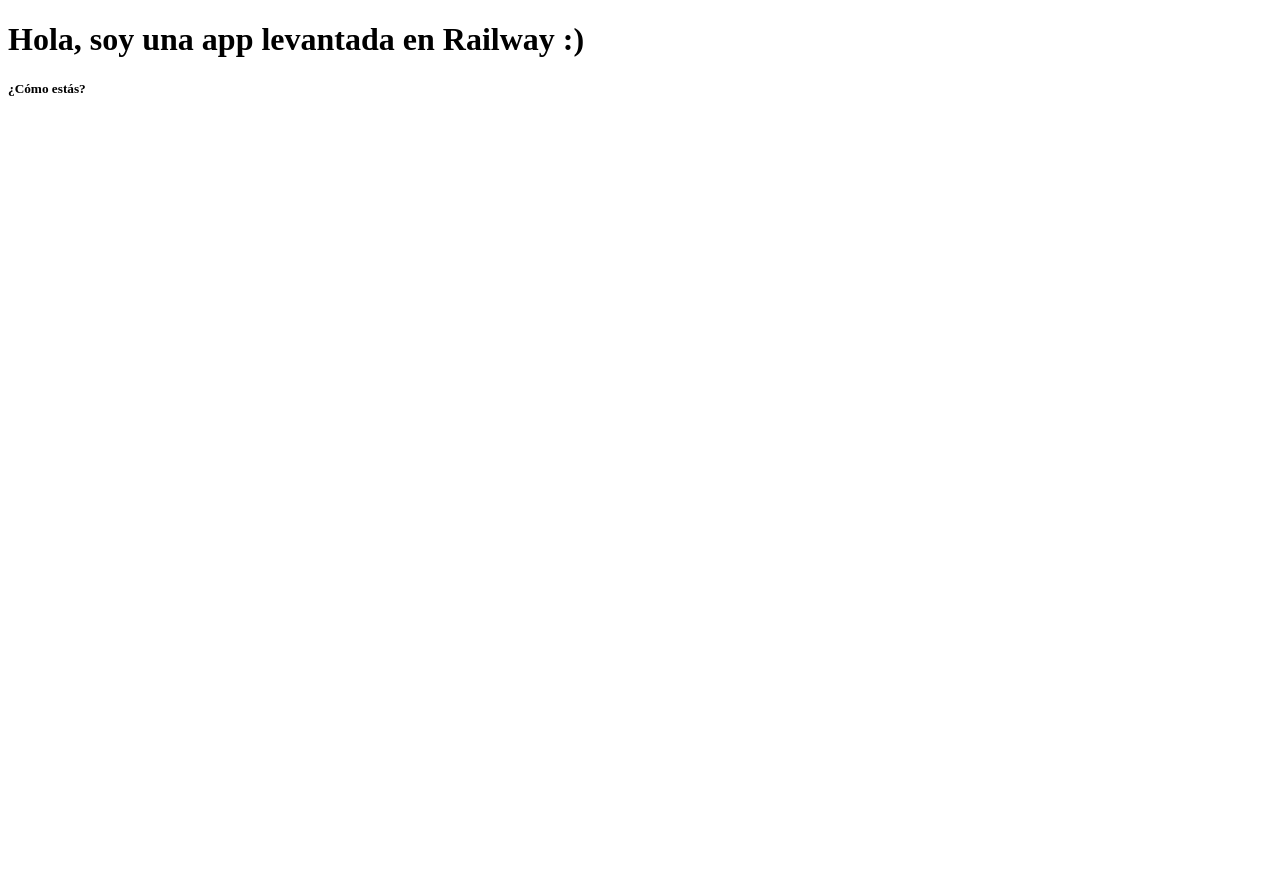
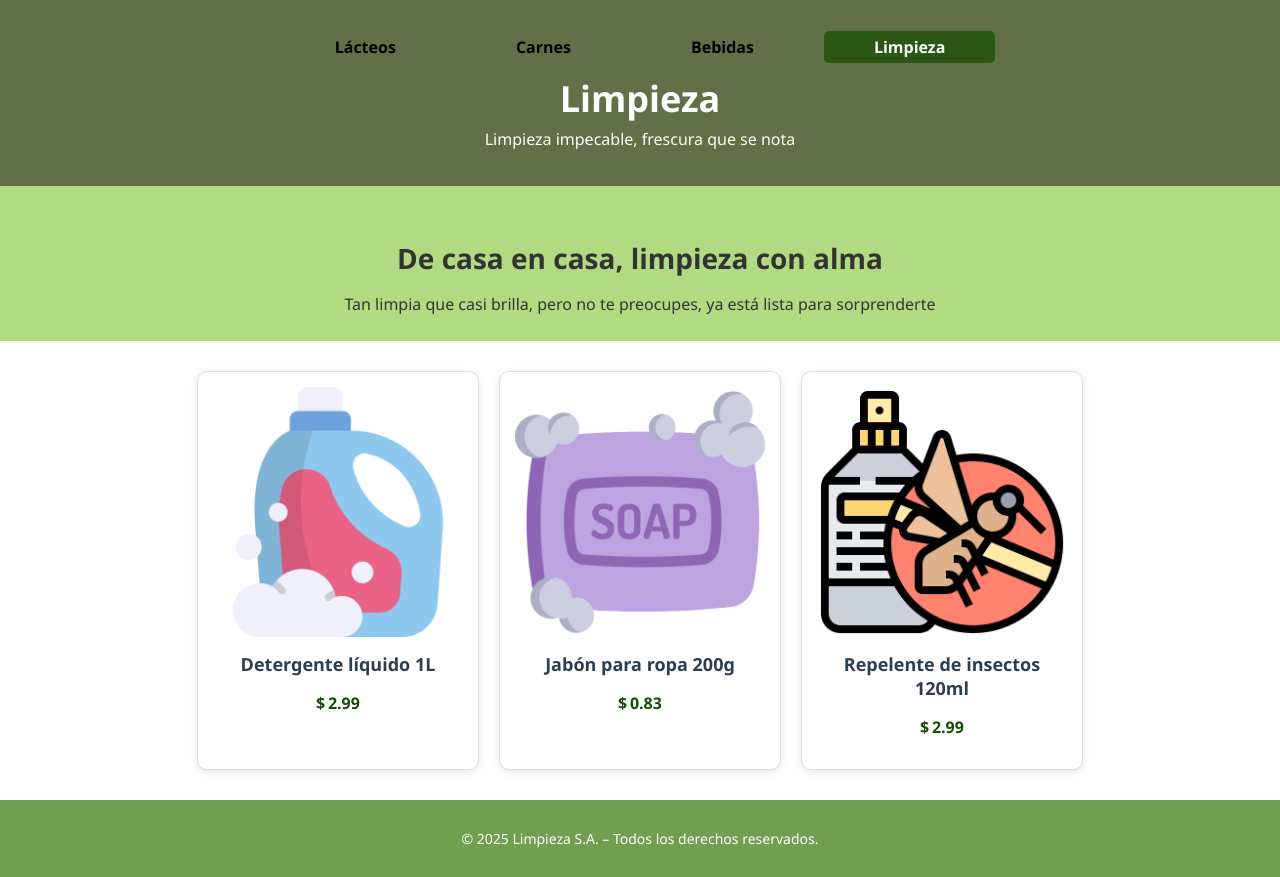
Before and after one commit to Vrouqen/AWS-Ejercicio2-Railway, a Flask app: page / in a window 1280 px wide. Before the commit the page ends 96 px from the top, so only its background shows below. Run offline with Flask 3, Linux system fonts and the light colour scheme.

Commit message:
Se cambio de tema de proyecto

```diff
--- a/app.py
+++ b/app.py
@@ -1,11 +1,11 @@
-from flask import Flask, render_template
+from flask import Flask, jsonify, render_template
 
 app = Flask(__name__)
 
+# Ruta principal para mostrar el frontend
 @app.route("/")
 def index():
     return render_template("index.html")
 
-
-if __name__=="__main__":
-    app.run(debug=True, host="0.0.0.0", port=666)
+if __name__ == "__main__":
+    app.run(debug=True, host="0.0.0.0", port=444)
--- a/requirements.txt
+++ b/requirements.txt
@@ -1 +1,2 @@
-flask==3.0.3
+Flask==3.0.3
+Flask-Cors==5.0.0
--- /dev/null
+++ b/static/CSS/pagina1.css
@@ -0,0 +1,126 @@
+/* Fuente general y colores */
+body {
+  font-family: 'Segoe UI', Tahoma, Geneva, Verdana, sans-serif;
+  background-color: #f4f7f9;
+  color: #333;
+  margin: 0;
+  padding: 0;
+}
+
+/* Encabezado */
+.header {
+  background-color: #626F47;
+  color: white;
+  padding: 20px;
+  text-align: center;
+}
+
+.logo {
+  font-size: 36px;
+  margin: 0;
+}
+
+.slogan {
+  font-size: 16px;
+  margin-top: 5px;
+}
+
+/* Sección de tipo de productos */
+.product-type {
+  text-align: center;
+  padding: 30px 15px 10px 15px;
+  background-color: #b2da81;
+}
+
+.product-type h2 {
+  font-size: 28px;
+  margin-bottom: 10px;
+}
+
+.product-type p {
+  font-size: 16px;
+}
+
+/* Lista de productos */
+.product-list {
+  display: flex;
+  flex-wrap: wrap;
+  justify-content: center;
+  gap: 20px;
+  padding: 30px;
+  background-color: #fff;
+}
+
+.product-card {
+  background-color: #ffffff;
+  border: 1px solid #ddd;
+  border-radius: 10px;
+  width: 250px;
+  text-align: center;
+  padding: 15px;
+  box-shadow: 0 2px 8px rgba(0, 0, 0, 0.1);
+  transition: transform 0.2s ease;
+}
+
+.product-card:hover {
+  transform: scale(1.03);
+}
+
+.product-card img {
+  width: 100%;
+  height: auto;
+  border-radius: 6px;
+}
+
+.product-card h3 {
+  margin: 10px 0 5px;
+  font-size: 18px;
+  color: #2c3e50;
+}
+
+.price {
+  font-size: 16px;
+  color: #114e02;
+  font-weight: bold;
+}
+
+/* Pie de página */
+.footer {
+  text-align: center;
+  padding: 15px;
+  background-color: #6fa04f;
+  color: white;
+  font-size: 14px;
+}
+
+.nav {
+    margin-top: 10px;
+    text-align: center;
+    font-size: 20;
+}
+
+.nav-list {
+    list-style: none;
+    padding: 0;
+    display: flex;
+    justify-content: center;
+    gap: 20px;
+}
+
+.nav-list a {
+    text-decoration: none;
+    color: #000000;
+    font-weight: bold;
+    padding: 5px 50px;
+    border-radius: 5px;
+    transition: background-color 0.3s;
+}
+
+.nav-list a:hover {
+    background-color: #eee;
+}
+
+.nav-list a.active {
+    background-color: #2a5814; /* rojo oscuro o el color de marca */
+    color: #fff;
+}
--- a/templates/index.html
+++ b/templates/index.html
@@ -1,12 +1,62 @@
+<!--  index.html  -->
 <!DOCTYPE html>
-<html lang="en">
+<html lang="es">
+
 <head>
-    <meta charset="UTF-8">
-    <meta name="viewport" content="width=device-width, initial-scale=1.0">
-    <title>App Railway</title>
+    <meta charset="UTF-8" />
+    <meta name="viewport" content="width=device-width, initial-scale=1.0" />
+    <title>Limpieza – Catálogo</title>
+    <link rel="stylesheet" href="{{ url_for('static', filename='CSS/pagina1.css') }}">
+
+
 </head>
+
 <body>
-    <h1>Hola, soy una app levantada en Railway :)</h1>
-    <h5>¿Cómo estás?</h5>
+    <!-- Encabezado -->
+    <header class="header">
+        <nav class="nav">
+        <ul class="nav-list">
+            <li><a href="/lacteos">Lácteos</a></li>
+            <li><a href="/carnes">Carnes</a></li>
+            <li><a href="/bebidas">Bebidas</a></li>
+            <li><a href="/limpieza" class="active">Limpieza</a></li>
+        </ul>
+    </nav>
+    <h1 class="logo">Limpieza</h1>
+    <p class="slogan">Limpieza impecable, frescura que se nota</p>
+    </header>
+
+    <!-- Tipo de productos -->
+    <section class="product-type">
+        <h2>De casa en casa, limpieza con alma</h2>
+        <p>Tan limpia que casi brilla, pero no te preocupes, ya está lista para sorprenderte</p>
+    </section>
+
+    <!-- Lista de productos -->
+    <main class="product-list">
+        <article class="product-card">
+            <img src="{{ url_for('static', filename='images/detergente.png') }}" alt="Yogur natural 500 g" />
+            <h3>Detergente líquido 1L</h3>
+            <p class="price">$ 2.99</p>
+        </article>
+
+        <article class="product-card">
+            <img src="{{ url_for('static', filename='images/jabon.png') }}" alt="Queso fresco 250 g" />
+            <h3>Jabón para ropa 200g</h3>
+            <p class="price">$ 0.83</p>
+        </article>
+
+        <article class="product-card">
+            <img src="{{ url_for('static', filename='images/repelente-contra-mosquitos.png') }}" alt="Leche entera 1 L" />
+            <h3>Repelente de insectos 120ml</h3>
+            <p class="price">$ 2.99</p>
+        </article>
+    </main>
+
+    <!-- Pie de página -->
+    <footer class="footer">
+        <p>&copy; 2025&nbsp;Limpieza&nbsp;S.A. – Todos los derechos reservados.</p>
+    </footer>
 </body>
+
 </html>
```
Also changed, not shown: static/images/detergente.png (added), static/images/jabon.png (added), static/images/repelente-contra-mosquitos.png (added), 1 other file.
